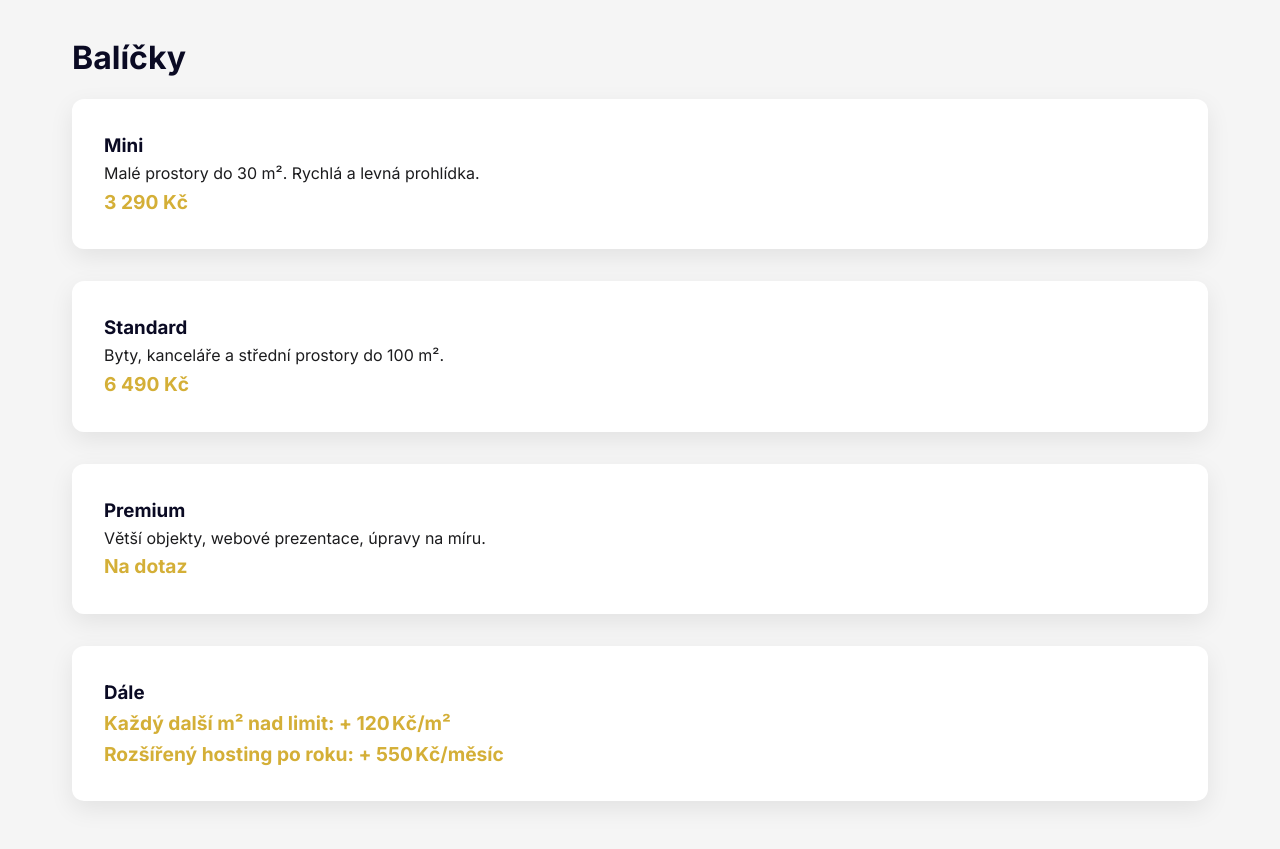
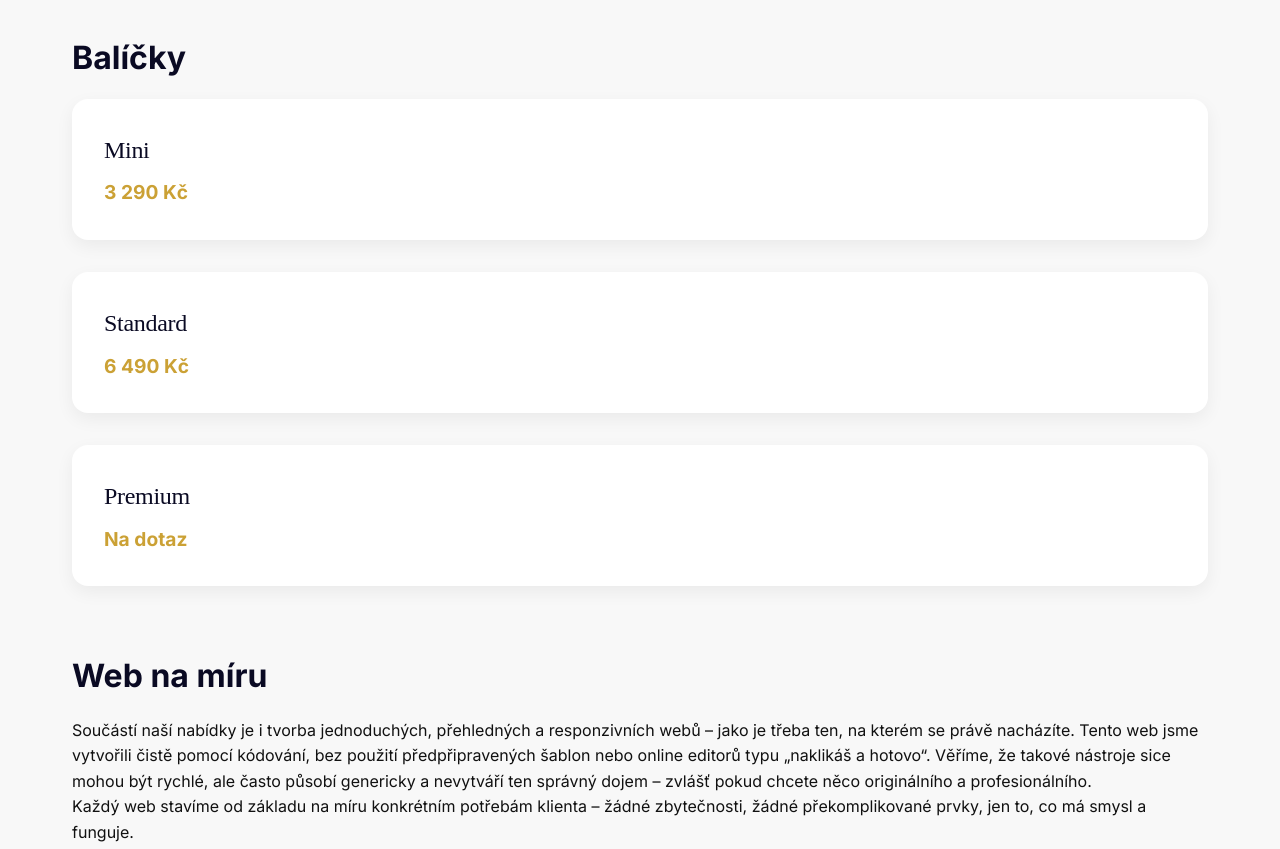
Before and after one commit to Odonek/showspace, a plain HTML site: page index.html in a window 1280 px wide. Shown: the part 980-1829 px from the top of the page. Drawn offline with nearby package versions, Linux system fonts and the light colour scheme.

Commit message:
Update index.html

```diff
--- a/index.html
+++ b/index.html
@@ -6,6 +6,7 @@
   <meta name="viewport" content="width=device-width, initial-scale=1" />
   <meta name="description" content="Virtuální prohlídky pro realitní makléře, kavárny a fitness centra. Získejte náskok díky 360° prezentaci vašeho prostoru." />
   <title>ShowSpace – Ukaž svůj prostor</title>
+  <link href="https://unpkg.com/aos@2.3.4/dist/aos.css" rel="stylesheet" />
   <link
   rel="stylesheet"
   href="https://cdnjs.cloudflare.com/ajax/libs/font-awesome/6.4.0/css/all.min.css"
@@ -13,10 +14,11 @@
    <link href="https://fonts.googleapis.com/css2?family=Inter:wght@400;600;700&display=swap" rel="stylesheet">
   <style>
     :root {
-      --primary: #0A0A23;
-      --accent: #D4AF37;
-      --bg: #F5F5F5;
-      --text: #1C1C1E;
+  --primary: #0A0A23;       /* zachovat jako tmavý základ */
+  --accent: #CBA135;        /* zlatá s jemnější saturací */
+  --bg: #F8F8F8;            /* světlejší, vzdušnější pozadí */
+  --text: #111111;          /* ostřejší kontrast */
+  --muted: #999;
 }
     * {
       box-sizing: border-box;
@@ -128,19 +130,51 @@
     }
    .package {
     background: #fff;
-      border-radius: 12px;
-      box-shadow: 0 8px 24px rgba(0, 0, 0, 0.08);
+    border-radius: 16px;
+    box-shadow: 0 6px 18px rgba(0, 0, 0, 0.06);
     padding: 2rem;
     margin-bottom: 2rem;
-      animation: fadeInUp 0.6s ease;
+    transition: transform 0.3s ease, box-shadow 0.3s ease, background-color 0.3s ease;
+    cursor: pointer;
   }
+
+  .package:hover {
+    transform: translateY(-6px);
+    box-shadow: 0 14px 30px rgba(0, 0, 0, 0.12);
+    background-color: #fdf9f1;
+  }
+
   .package h3 {
     margin-top: 0;
     color: var(--primary);
+    font-family: 'Playfair Display', serif;
+    font-weight: 500;
+    font-size: 1.5rem;
+    margin-bottom: 0.5rem;
+    letter-spacing: -0.3px;
   }
+
+  .package p {
+    font-size: 1rem;
+    color: var(--text);
+  }
+
   .package p strong {
     color: var(--accent);
     font-size: 1.2rem;
+    display: block;
+    margin-top: 0.5rem;
+  }
+
+  .package-details {
+    max-height: 0;
+    overflow: hidden;
+    transition: max-height 0.4s ease;
+  }
+
+  .package.open .package-details {
+    max-height: 500px;
+    margin-top: 1rem;
   }
 
     #virtual-tour {
@@ -311,6 +345,7 @@
     #chatbot-send-btn:hover {
       background: #bfa337;
     }
+box-shadow: 0 0 10px rgba(203,161,53,0.5);
 
     @media (max-width: 768px) {
       nav ul {
@@ -334,6 +369,14 @@
   </style>
 </head>
 <body>
+   <script src="https://unpkg.com/aos@2.3.4/dist/aos.js"></script>
+  <script>
+    AOS.init({
+      once: true,
+      duration: 800,
+      easing: 'ease-in-out'
+    });
+  </script>
  <header>
     <h1>Virtuální prohlídky, které prodávají</h1>
     <p>Zaujměte klienty během 30 sekund ještě dříve, než vejdou. Od 3 290 Kč.</p>
@@ -376,27 +419,35 @@
 
   <section class="section" id="balicky">
   <h2>Balíčky</h2>
-    <div class="package">
+  <div class="package" onclick="togglePackage(this)">
     <h3>Mini</h3>
-      <p>Malé prostory do 30 m². Rychlá a levná prohlídka.</p>
     <p><strong>3 290 Kč</strong></p>
+    <div class="package-details">
+      <p>Malé prostory do 30 m². Rychlá a levná prohlídka. Ideální pro garsonky, menší kanceláře nebo obchodní jednotky.</p>
     </div>
-    <div class="package">
+  </div>
+  <div class="package" onclick="togglePackage(this)">
     <h3>Standard</h3>
-      <p>Byty, kanceláře a střední prostory do 100 m².</p>
     <p><strong>6 490 Kč</strong></p>
+    <div class="package-details">
+      <p>Byty, kanceláře a střední prostory do 100 m². Zahrnuje plnou editaci, optimalizaci a hostování na 12 měsíců.</p>
     </div>
-    <div class="package">
+  </div>
+  <div class="package" onclick="togglePackage(this)">
     <h3>Premium</h3>
-      <p>Větší objekty, webové prezentace, úpravy na míru.</p>
     <p><strong>Na dotaz</strong></p>
+    <div class="package-details">
+      <p>Větší objekty, webové prezentace, úpravy na míru, specifické funkce dle přání klienta.</p>
     </div>
-    <div class="package">
-      <h3>Dále</h3>
-      <p><strong>Každý další m² nad limit: + 120 Kč/m²</strong></p>
-      <p><strong>Rozšířený hosting po roku: + 550 Kč/měsíc</strong></p>
   </div>
 </section>
+
+<script>
+  function togglePackage(el) {
+    el.classList.toggle('open');
+  }
+</script>
+
 
   <section class="section" id="webnamiru">
     <h2>Web na míru</h2>
```
Lines whose indentation alone changed are shown as unchanged.
